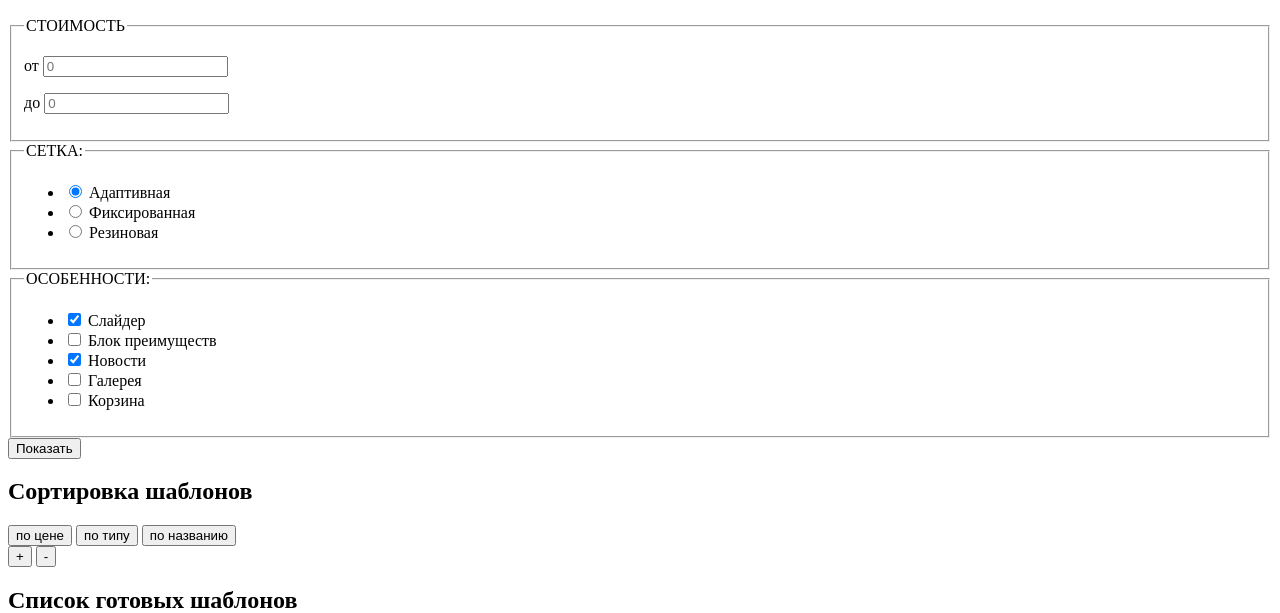
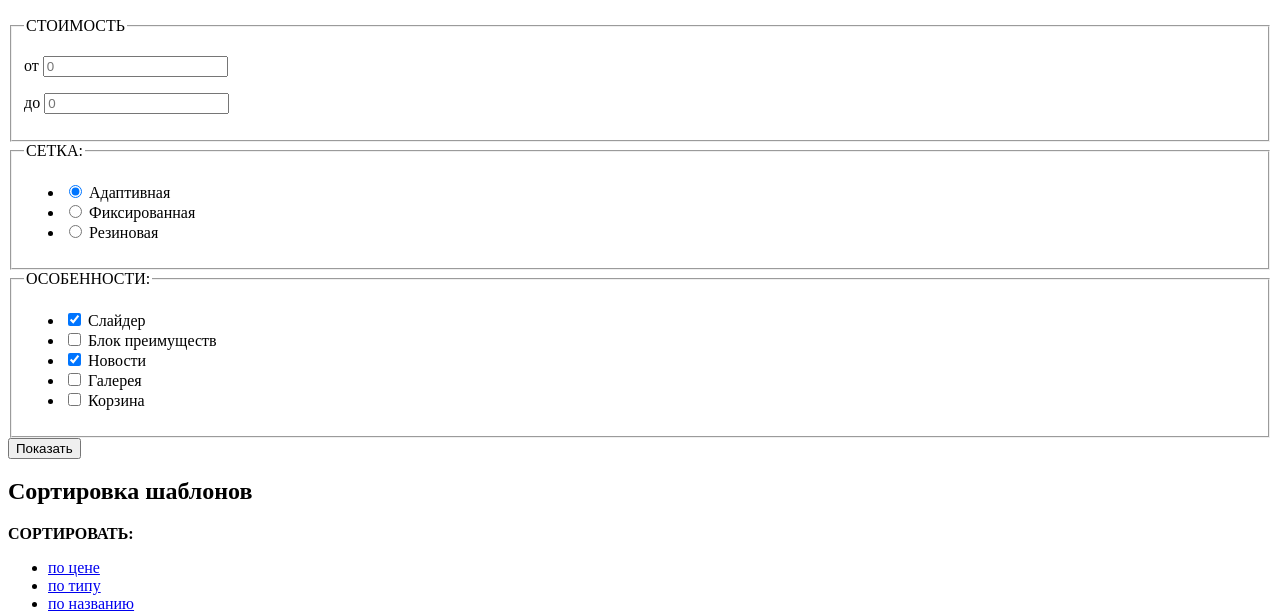
Before and after one commit to fromi4/312139-nerds, a plain HTML site: page catalog.html in a window 1280 px wide. Shown: the part 309-922 px from the top of the page. Drawn offline with Linux system fonts and the light colour scheme.

Commit message:
Исправил замечания

```diff
--- a/catalog.html
+++ b/catalog.html
@@ -84,15 +84,22 @@
             </section>
             <section class="sorting">
                 <h2 class="visually-hidden">Сортировка шаблонов</h2>
-                <form class="sort-item" method="get" action="https://echo.htmlacademy.ru">
-                    <button class="button-sort-item" type="button">по цене</button>
-                    <button class="button-sort-item" type="button">по типу</button>
-                    <button class="button-sort-item" type="button">по названию</button>
-                </form>
-                <form class="sort-type" method="get" action="https://echo.htmlacademy.ru">
-                    <button class="button-sort-type" type="button">+</button>
-                    <button class="button-sort-type" type="button">-</button>
-                </form>
+                <p><b>СОРТИРОВАТЬ:</b></p>
+                <ul class="sorting-list">
+                    <li class="sorting-item">
+                        <a class="sorting-button sorting-price" href="#">по цене</a>
+                    </li>
+                    <li class="sorting-item">
+                        <a class="sorting-button sorting-type" href="#">по типу</a>
+                    </li>
+                    <li class="sorting-item">
+                        <a class="sorting-button sorting-name" href="#">по названию</a>
+                    </li>
+                    <div class="sorting-control">
+                        <a class="sorting-up" href="#">up</a>
+                        <a class="sorting-down" href="#">down</a>
+                    </div>
+                </ul>
             </section>
             <section class="catalog">
                 <h2 class="visually-hidden">Список готовых шаблонов</h2>
```
Also changed, not shown: index.html (+4 -4 lines).
